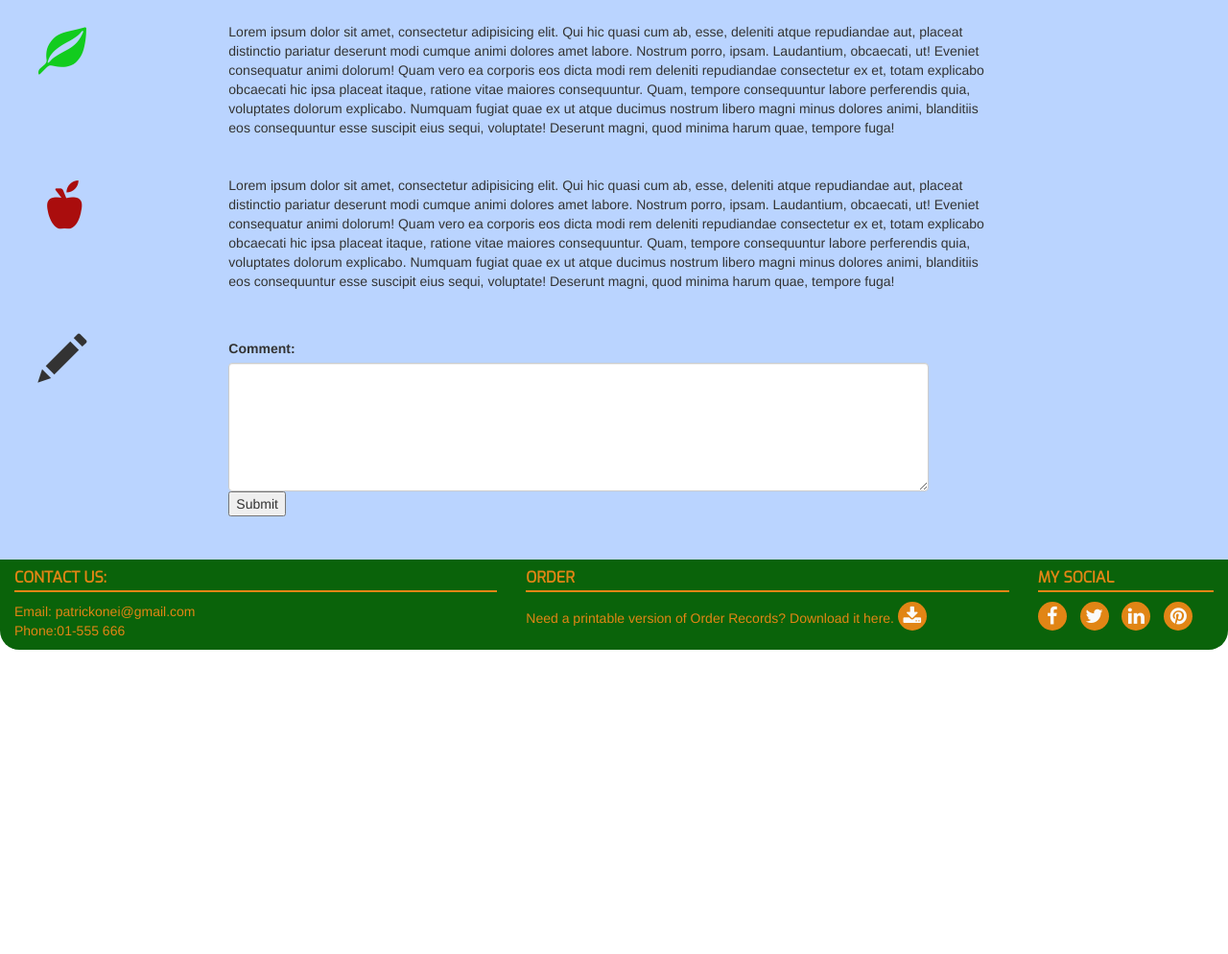
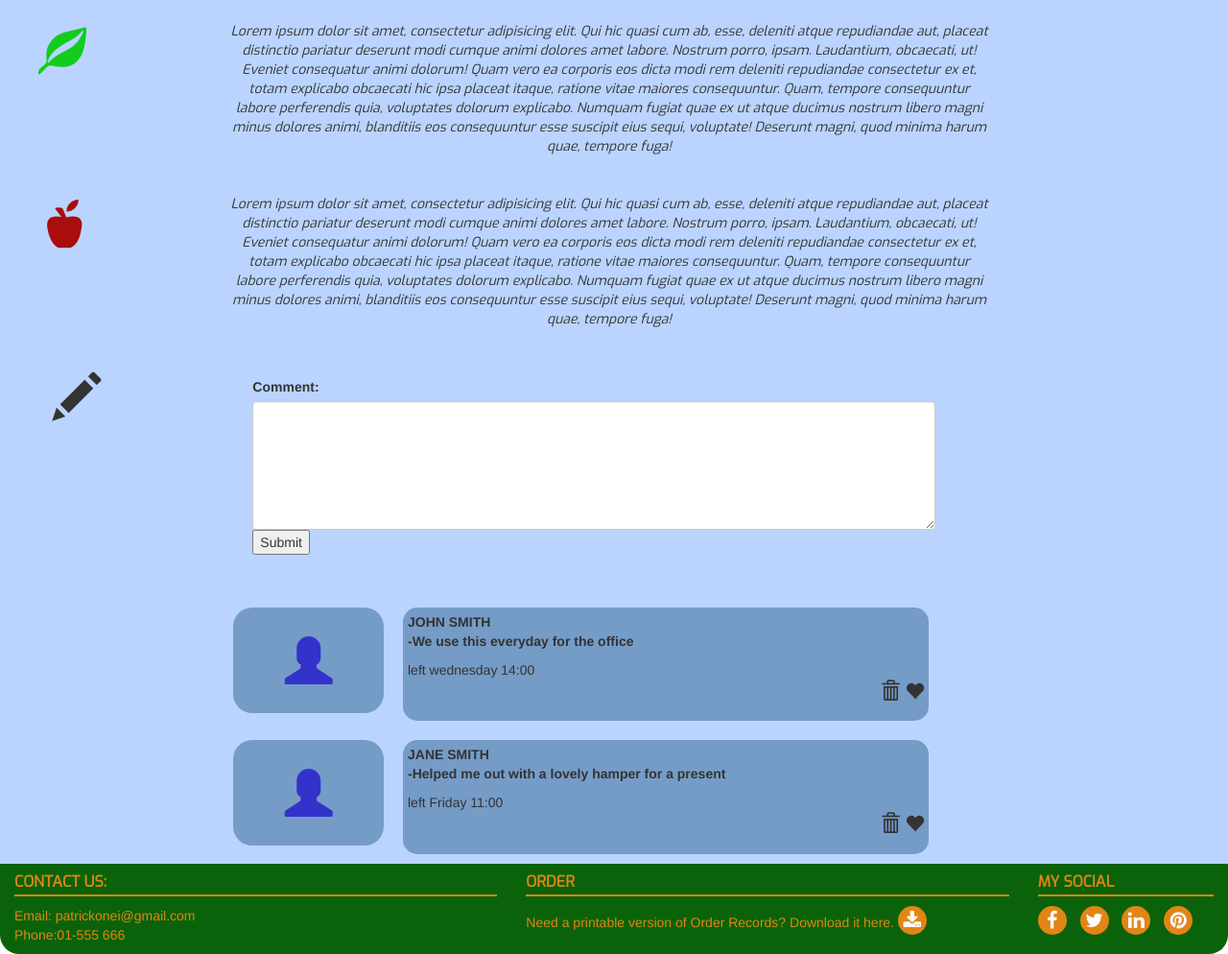
Before and after one commit to patrickoneill/firstmilestoneproject, a plain HTML site: page about.html in a window 1280 px wide. Shown: the part 374-1368 px from the top of the page at 96% size. Before the commit the page ends 1051 px from the top, so only its background shows below. Drawn offline with nearby package versions, Linux system fonts and the light colour scheme; a web font is replaced by a local one.

Commit message:
added mock user comments

```diff
--- a/about.html
+++ b/about.html
@@ -81,10 +81,10 @@
         <h1 class="plan">A little bit about us</h1>
         <div class="row col-md-12">
             <div class="col-md-2 about-leaf">
-                <span class="glyphicon glyphicon-leaf"></span>
+                <span class="glyphicon glyphicon-leaf comment-icon"></span>
             </div>
             <div class="col-md-8 about-us">
-                <p>Lorem ipsum dolor sit amet, consectetur adipisicing elit. Qui hic quasi cum ab, esse, deleniti atque repudiandae aut, placeat distinctio pariatur deserunt modi cumque animi dolores amet labore. Nostrum porro, ipsam. Laudantium, obcaecati,
+                <p class="plan">Lorem ipsum dolor sit amet, consectetur adipisicing elit. Qui hic quasi cum ab, esse, deleniti atque repudiandae aut, placeat distinctio pariatur deserunt modi cumque animi dolores amet labore. Nostrum porro, ipsam. Laudantium, obcaecati,
                     ut! Eveniet consequatur animi dolorum! Quam vero ea corporis eos dicta modi rem deleniti repudiandae consectetur ex et, totam explicabo obcaecati hic ipsa placeat itaque, ratione vitae maiores consequuntur. Quam, tempore consequuntur
                     labore perferendis quia, voluptates dolorum explicabo. Numquam fugiat quae ex ut atque ducimus nostrum libero magni minus dolores animi, blanditiis eos consequuntur esse suscipit eius sequi, voluptate! Deserunt magni, quod minima harum
                     quae, tempore fuga!</p>
@@ -92,25 +92,71 @@
         </div>
         <div class="row col-md-12">
             <div class="col-md-2 about-leaf">
-                <span class="glyphicon glyphicon-apple"></span>
+                <span class="glyphicon glyphicon-apple comment-icon"></span>
             </div>
             <div class="col-md-8 about-us">
-                <p>Lorem ipsum dolor sit amet, consectetur adipisicing elit. Qui hic quasi cum ab, esse, deleniti atque repudiandae aut, placeat distinctio pariatur deserunt modi cumque animi dolores amet labore. Nostrum porro, ipsam. Laudantium, obcaecati,
+                <p class="plan">Lorem ipsum dolor sit amet, consectetur adipisicing elit. Qui hic quasi cum ab, esse, deleniti atque repudiandae aut, placeat distinctio pariatur deserunt modi cumque animi dolores amet labore. Nostrum porro, ipsam. Laudantium, obcaecati,
                     ut! Eveniet consequatur animi dolorum! Quam vero ea corporis eos dicta modi rem deleniti repudiandae consectetur ex et, totam explicabo obcaecati hic ipsa placeat itaque, ratione vitae maiores consequuntur. Quam, tempore consequuntur
                     labore perferendis quia, voluptates dolorum explicabo. Numquam fugiat quae ex ut atque ducimus nostrum libero magni minus dolores animi, blanditiis eos consequuntur esse suscipit eius sequi, voluptate! Deserunt magni, quod minima harum
                     quae, tempore fuga!</p>
             </div>
         </div>
-        <div class="row col-md-2">
-            <span class="glyphicon glyphicon-pencil"></span>
-        </div>
-        <div class="row col-md-8 about-comment">
-            <div class="form-group">
-                <label for="comment">Comment:</label>
-                <textarea class="form-control" rows="6" id="comment"></textarea>
-                <button>Submit</button>
+        <div class="row col-md-12">
+            <div class="col-md-2">
+                <span class="glyphicon glyphicon-pencil comment-icon"></span>
+            </div>
+            <div class="col-md-8 about-comment">
+                <div class="form-group">
+                    <label for="comment">Comment:</label>
+                    <textarea class="form-control" rows="6" id="comment"></textarea>
+                    <button>Submit</button>
+                </div>
             </div>
         </div>
+        <div class="row col-md-12">
+            <div class="col-md-2"></div>
+            <div class="col-md-8">
+                <div class="row col-md-4 user-comments-icon">
+                    <span class="glyphicon glyphicon-user comment-icon"></span>
+                </div>
+                <div class="row col-md-4 user-comments">
+                    <dl><strong class="uppercase">John Smith</strong>
+                        <dt>
+                            <p>
+                                -We use this everyday for the office
+                            </p>
+                            <dd>
+                                left wednesday 14:00
+                            </dd>
+                            <p class="comment-insets"><span class="glyphicon glyphicon-trash"></span> <span class="glyphicon glyphicon-heart"></span></p>
+                        </dt>
+                    </dl>
+                </div>
+            </div>
+        </div>
+        <div class="row col-md-12">
+            <div class="col-md-2"></div>
+            <div class="col-md-8 center">
+                <div class="row col-md-4 user-comments-icon">
+                    <span class="glyphicon glyphicon-user comment-icon"></span>
+                </div>
+                <div class="row col-md-4 user-comments">
+                    <dl><strong class="uppercase">Jane Smith</strong>
+                        <dt>
+                            <p>
+                                -Helped me out with a lovely hamper for a present
+                            </p>
+                        <dd>
+                            left Friday 11:00
+                        </dd>
+                        <p class="comment-insets"><span class="glyphicon glyphicon-trash"></span> <span class="glyphicon glyphicon-heart"></span></p>
+
+                    </dt>
+                    </dl>
+                </div>
+            </div>
+        </div>
+
         <!-- <div class="row col-md-4 about-video">
             <iframe src="https://ak1.picdn.net/shutterstock/videos/1297561/preview/stock-footage-montage-collection-of-fresh-fruit-vegetables-being-prepared-as-part-of-a-modern-healthy-lifestyle.mp4" width="300px" height="200px"></iframe>
         </div>-->
--- a/assets/css/styles.css
+++ b/assets/css/styles.css
@@ -160,13 +160,11 @@ td {
 }
 
 .about-leaf {
-    margin:0;
-    padding:0;
+    margin: 0;
+    padding: 0;
 }
 
-.glyphicon-leaf,
-.glyphicon-apple,
-.glyphicon-pencil{
+.comment-icon {
     font-size: 50px;
     text-align: center;
     margin: 15px;
@@ -195,7 +193,7 @@ td {
 
 .about-comment {
     width: 60%;
-    height:40%;
+    height: 40%;
     margin: 20px 20px 20px 35px;
     padding: 10px;
 }
@@ -206,6 +204,36 @@ td {
     margin-left: 35px;
 }
 
+.user-comments-icon {
+    text-align: center;
+    margin: 10px;
+    padding: 5px;
+    width: 20%;
+    height: 100%;
+    color: #3333cc;
+    background-color: #759cc7;
+    border-radius: 20px;
+}
+
+
+.user-comments {
+    font-size: inherit;
+    margin: 10px;
+    padding: 5px;
+    width: 70%;
+    height: 100%;
+    background-color: #759cc7;
+    border-radius: 15px;
+}
+
+.comment-insets {
+    text-align: right;
+    font-size: 20px;
+}
+
+.user-comments dl {
+    margin-bottom: 0;
+}
 
 
 
```
